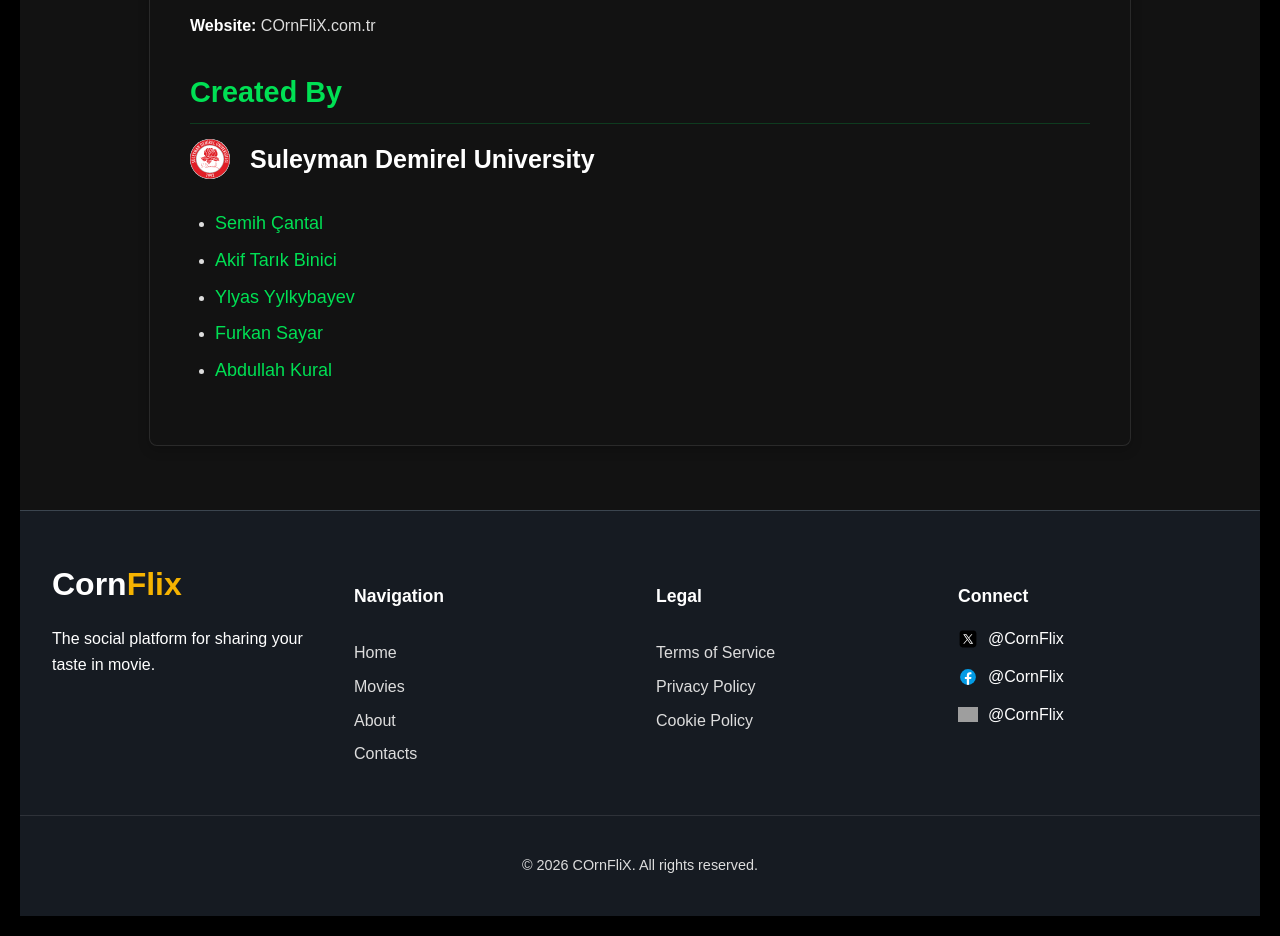
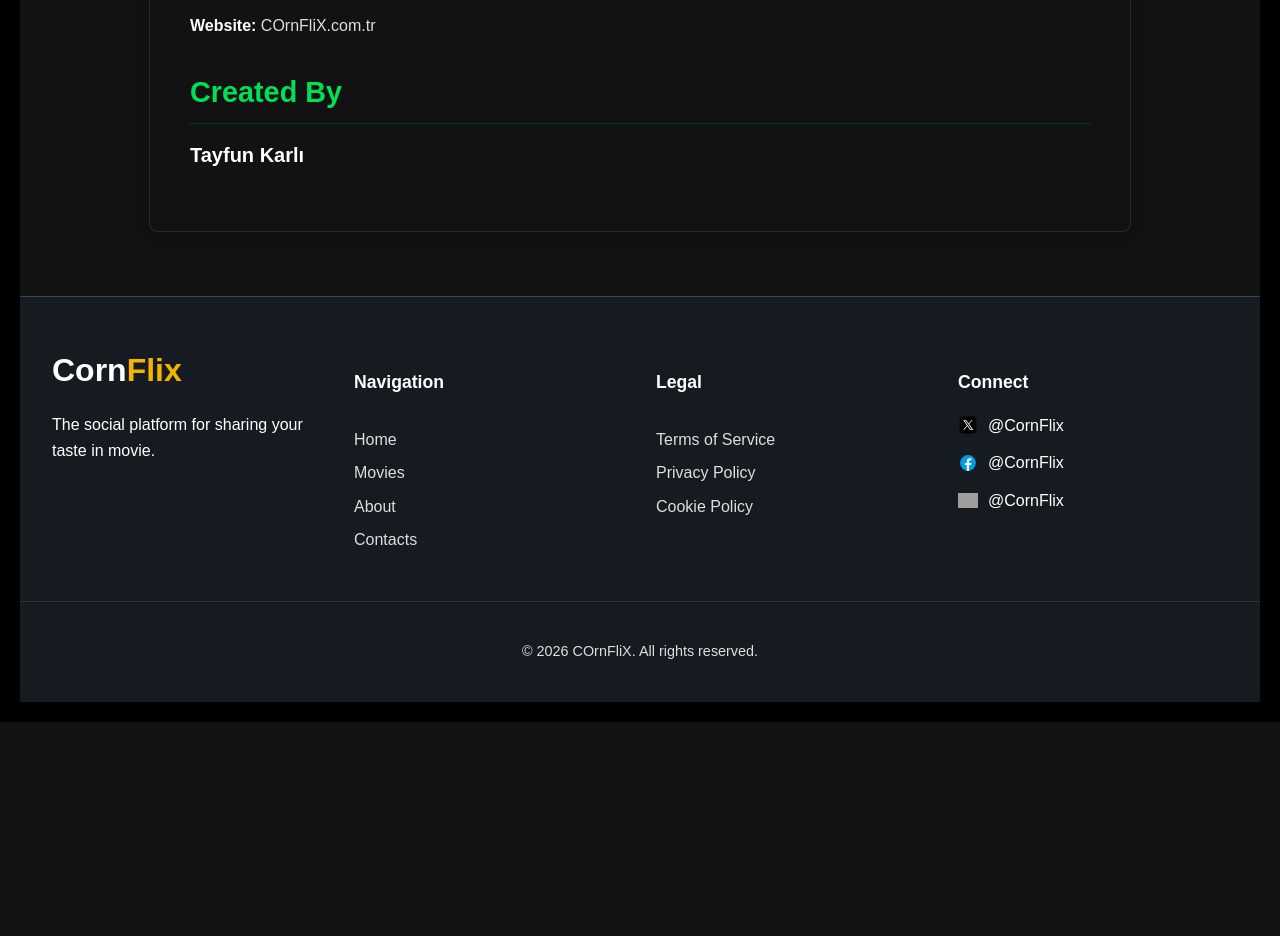
Before and after one commit to tayfunkarli96-ops/kitaplik, a React (Vite) app in the folder frontendd/: page /about in a window 1280 px wide. Shown: the part 1040-1976 px from the top of the page. After the commit the page ends 1762 px from the top, so only its background shows below. Built offline with nearby package versions, Linux system fonts and the light colour scheme; no server answers; grey boxes are pictures that could not be loaded.

Commit message:
Update AboutPage.tsx

```diff
--- a/frontendd/src/pages/about/AboutPage.tsx
+++ b/frontendd/src/pages/about/AboutPage.tsx
@@ -41,17 +41,10 @@ const AboutPage: React.FC = () => {
 
                     <section className="about-section">
                         <h2>{t('createdBy')}</h2>
-                        <div className='university'>
-                            <img src="/sdu.svg" alt="Suleyman Demirel University Logo" className="ab-logo" />
-                            {t('sduName')}
-                        </div>
-                        <ul>
-                            <li><a href='https://github.com/crusinistaken'>Semih Çantal</a></li>
-                            <li><a href='https://github.com/akifbnc'>Akif Tarık Binici</a></li>
-                            <li><a href='https://github.com/ylyas2004'>Ylyas Yylkybayev</a></li>
-                            <li><a href='https://github.com/moruex'>Furkan Sayar</a></li>
-                            <li><a href='https://github.com/akin1176'>Abdullah Kural</a></li>
-                        </ul>
+                        {/* Üniversite logosu ve listesi kaldırıldı, sadece senin ismin eklendi. */}
+                        <p style={{ fontSize: '20px', color: 'white', marginTop: '10px', fontWeight: 'bold' }}>
+                            Tayfun Karlı
+                        </p>
                     </section>
 
                 </div>
```
